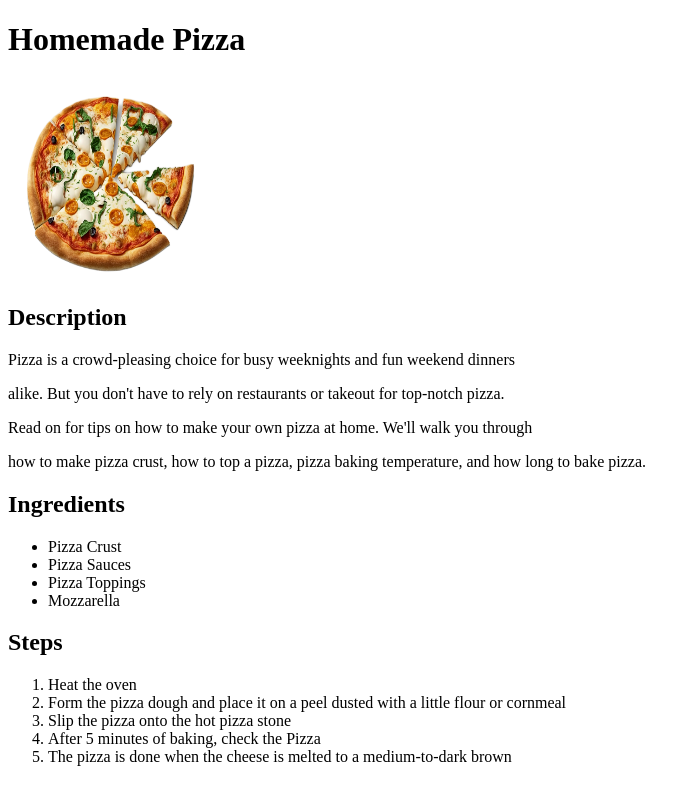
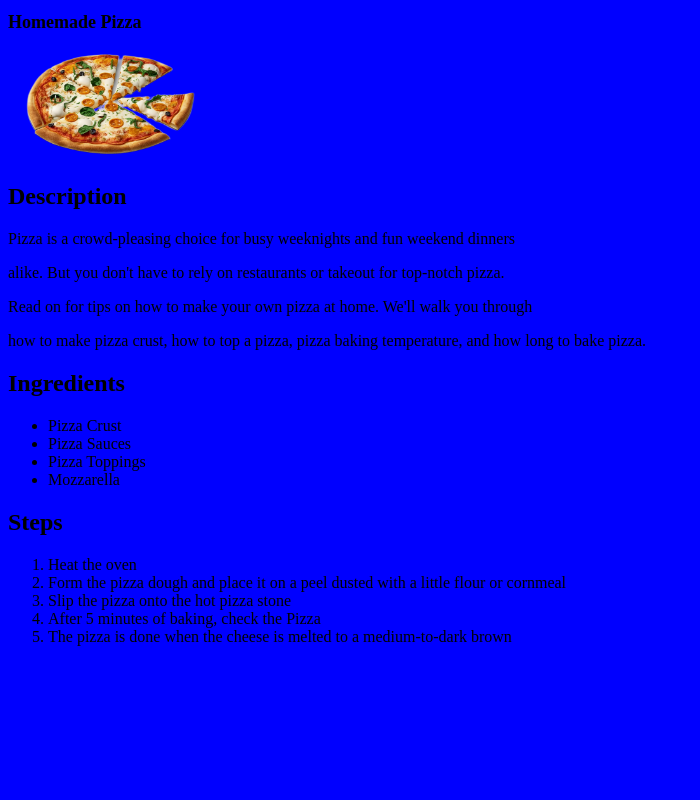
Before and after one commit to hichamNoob/odin-recipes, a plain HTML site: page recipes/pizza.html in a window 1280 px wide. Shown: the whole page, without its empty margins (0-700 px from the left). Drawn offline with Linux system fonts and the light colour scheme.

Commit message:
ADD README.md and index.html and recipes/burger.html and recipes/pizza.html and recipes/lasagna.html

```diff
--- a/recipes/pizza.html
+++ b/recipes/pizza.html
@@ -4,6 +4,8 @@
 
         <meta charset="utf-8">
         <title>second meal</title>
+        <link rel="stylesheet" href="../style.css">
+
 
     </head>
 
--- /dev/null
+++ b/style.css
@@ -0,0 +1,22 @@
+h1{
+   color:black;
+   font-size: large;
+   font-family:'Times New Roman', Times, serif ;
+
+}
+
+body {
+    background-color:blue;
+
+}
+
+img{
+   width:200px;
+   height:auto;
+
+}
+
+.burger{
+    width:200px;
+    height:200px;
+}
```
Also changed, not shown: index.html (+2 -0 lines), recipes/burger.html (+4 -1 lines), recipes/lasagna.html (+2 -0 lines), 1 other file.
